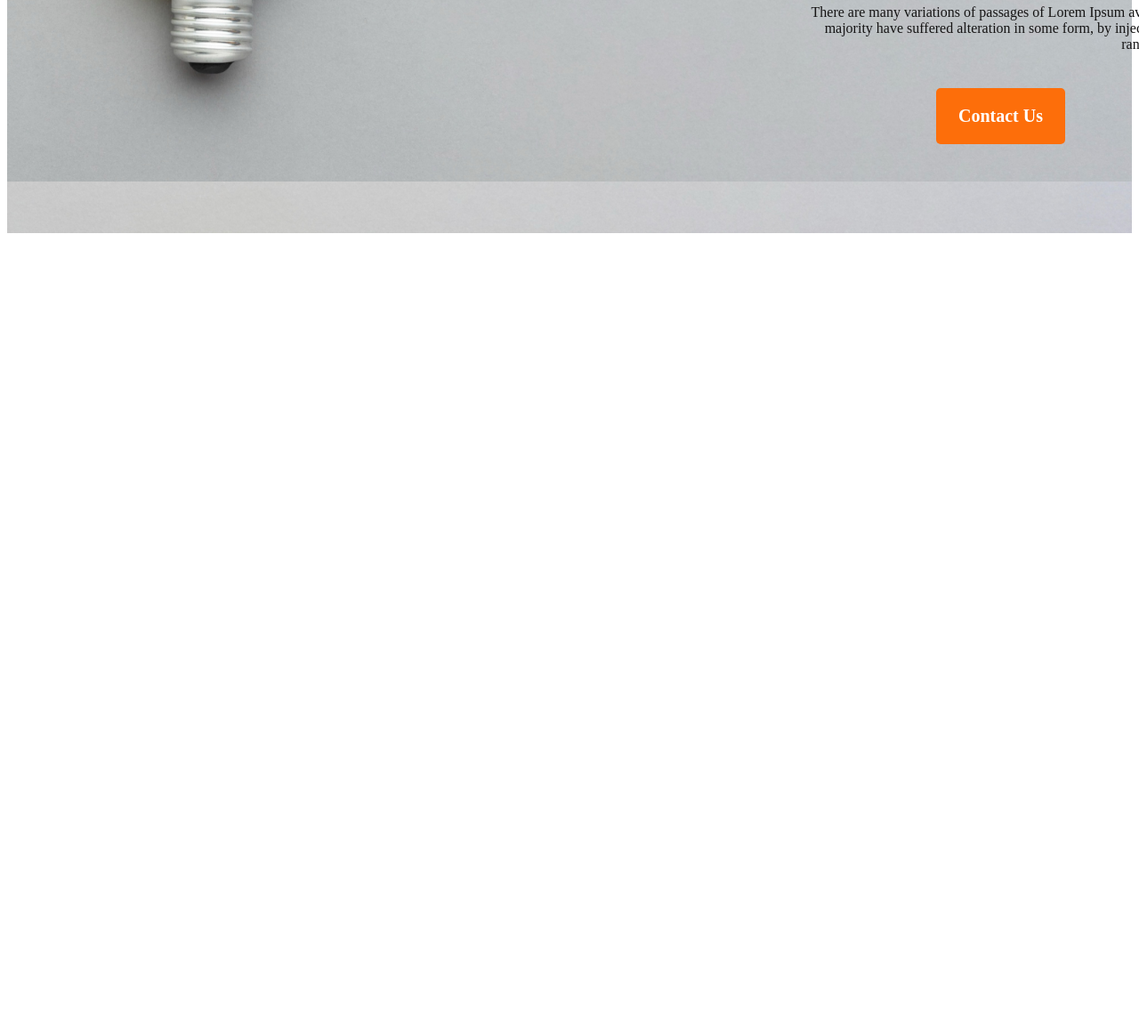
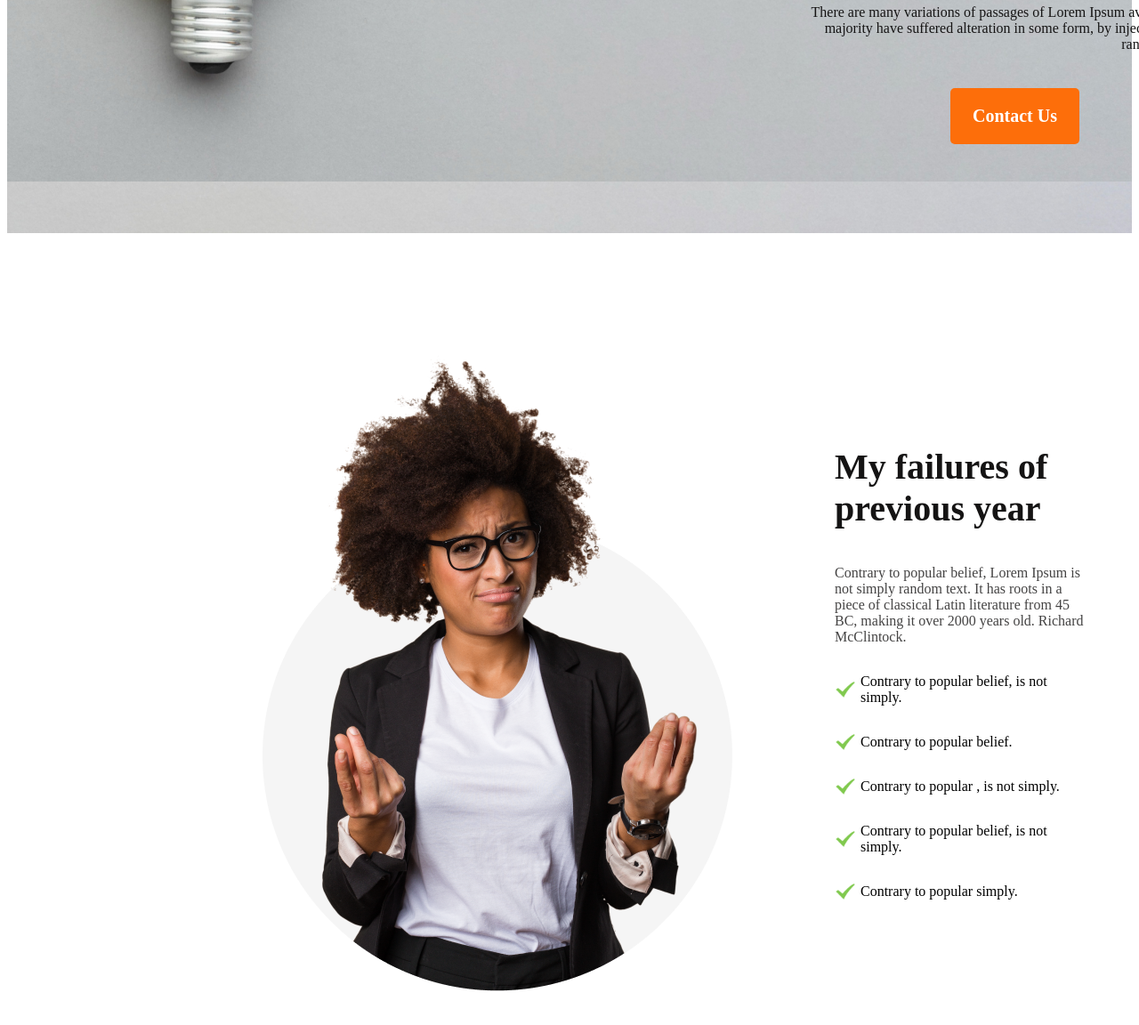
Before and after one commit to J1lap1/new-year-new-me, a plain HTML site: page index.html in a window 1280 px wide. Shown: the part 500-1652 px from the top of the page at 89% size. Before the commit the page ends 800 px from the top, so only its background shows below. Drawn offline with Linux system fonts and the light colour scheme.

Commit message:
failures section added

```diff
--- a/index.html
+++ b/index.html
@@ -22,8 +22,38 @@
     </header>
     <main>
         <div class="failures-container">
-            <img src="" alt="">
-
+            <img src="images/person.png" alt="" width: 569px;
+            height: 723.3px;>
+            <div class="failure-elaboration">
+                <p class="failure-header">
+                    My failures of previous year
+                </p>
+                <p class="failure-description">
+                    Contrary to popular belief, Lorem Ipsum is not simply random text. It has roots in a piece of classical Latin literature from 45 BC, making it over 2000 years old. Richard McClintock.
+                </p>
+                <ul class="failures-list">
+                    <li>
+                        <img src="images/tick-33842.png" alt="" height="24px" width="24px">
+                        <p class="specific-failures">Contrary to popular belief, is not simply.</p>
+                    </li>
+                    <li>
+                        <img src="images/tick-33842.png" alt="" height="24px" width="24px">
+                        <p class="specific-failures">Contrary to popular belief.</p>
+                    </li>
+                    <li>
+                        <img src="images/tick-33842.png" alt="" height="24px" width="24px">
+                        <p class="specific-failures">Contrary to popular , is not simply.</p>
+                    </li>
+                    <li>
+                        <img src="images/tick-33842.png" alt="" height="24px" width="24px">
+                        <p class="specific-failures">Contrary to popular belief, is not simply.</p>
+                    </li>
+                    <li>
+                        <img src="images/tick-33842.png" alt="" height="24px" width="24px">
+                        <p class="specific-failures">Contrary to popular simply.</p>
+                    </li>
+                </ul>
+            </div>
         </div>
     </main>
 </body>
--- a/styles/styles.css
+++ b/styles/styles.css
@@ -31,6 +31,48 @@ padding: 20px 25px;
 border-radius: 5px;
 background-color: #FD6E0A;
 color: #FFFFFF;
-margin-right: 75px;
+margin-right: 59px;
 margin-bottom: 100px;
 }
+/* failures styles */
+.failures-container{
+display: flex;
+align-items: center;
+gap: 57px;
+text-align: left;
+margin-top: 128px;
+padding:0 264px;
+margin-bottom: 129px;
+}
+.failure-elaboration{
+
+}
+.failure-header{
+    font-weight: 700;
+    font-size: 40px;
+    width: 288px;
+height: 94px;
+color: #151414;
+margin-left: 40px;
+}
+.failure-description{
+    font-weight: 400;
+    font-size: 16px;
+    margin-top: 24px;
+    color: #444343;
+    margin-left: 40px;
+}
+.failures-list{
+    list-style: none;
+    gap: 10px;
+
+
+}
+.failures-list li{
+    display: flex;
+    align-items: center;
+    gap: 5px;
+}
+.failures-list li p{
+    color: color: #444343;;
+}
```
Also changed, not shown: images/tick-33842.png (added).
